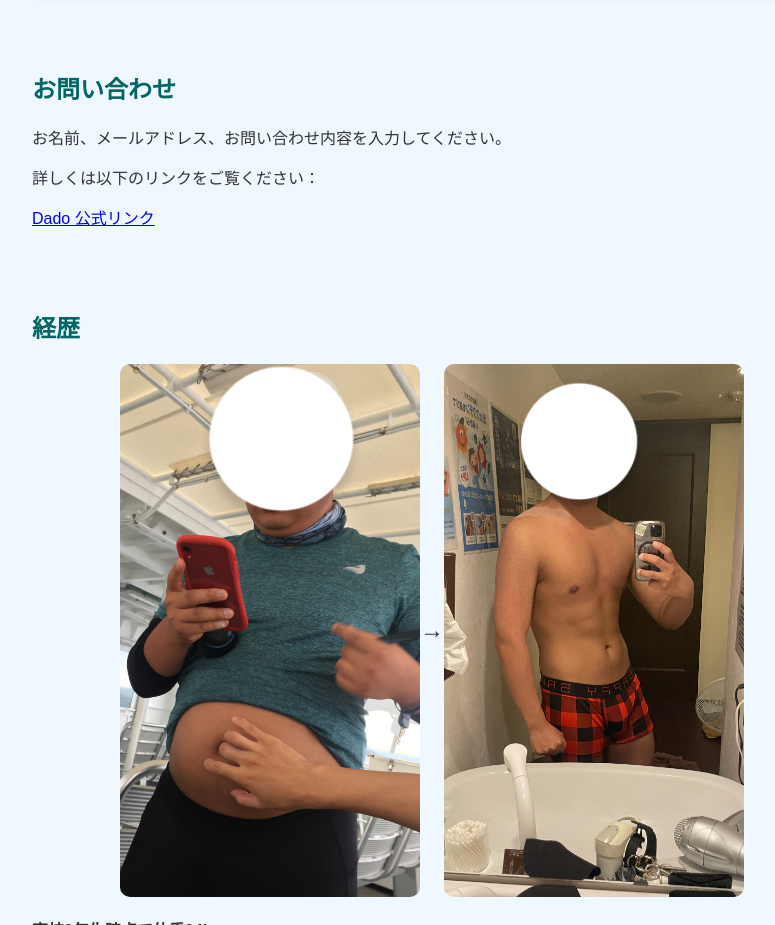
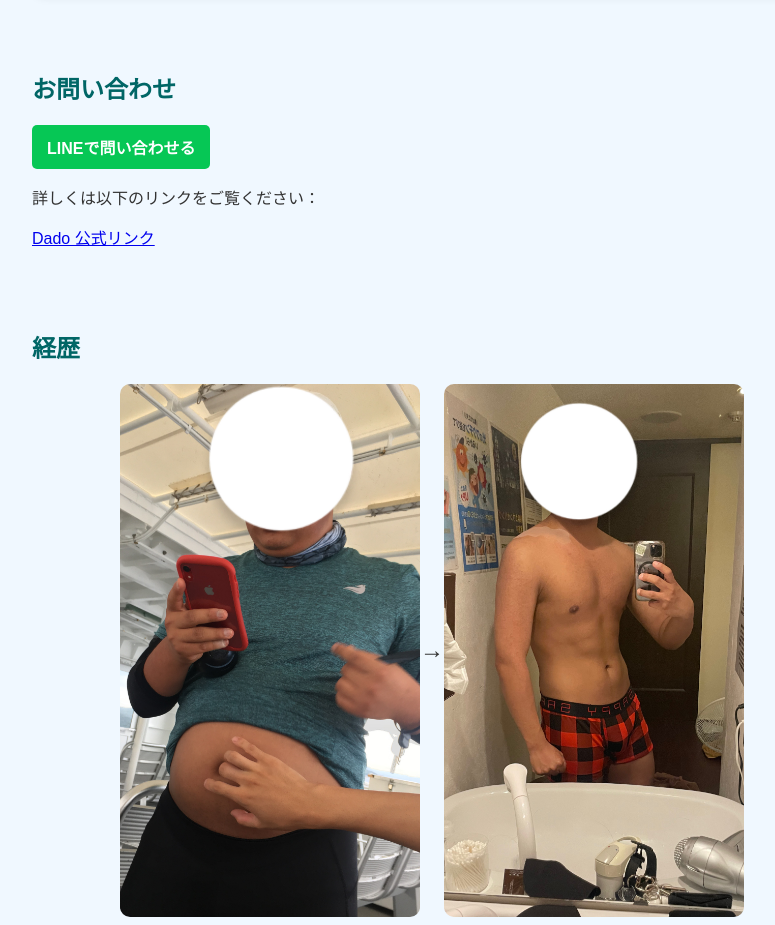
Before and after one commit to luigi0222/dado, a plain HTML site: page index.html in a window 1280 px wide. Shown: the part 2140-3065 px from the top of the page, without its empty margins (208-983 px from the left). Drawn offline with Linux system fonts and the light colour scheme.

Commit message:
Update index.html

```diff
--- a/index.html
+++ b/index.html
@@ -109,7 +109,26 @@
 
     <section>
         <h2>お問い合わせ</h2>
-        <p>お名前、メールアドレス、お問い合わせ内容を入力してください。</p>
+        <a href="https://line.me/R/ti/p/yuichi_0222" target="_blank" class="line-button">
+    LINEで問い合わせる
+</a>
+
+<style>
+.line-button {
+    display: inline-block;
+    background-color: #06C755; /* LINEの緑色 */
+    color: white;
+    padding: 10px 15px;
+    border-radius: 5px;
+    text-decoration: none;
+    font-weight: bold;
+    text-align: center;
+}
+
+.line-button:hover {
+    background-color: #04A544; /* ホバー時の色 */
+}
+</style>
         <p>詳しくは以下のリンクをご覧ください：</p>
         <p><a href="https://lit.link/dadodellavita2" target="_blank">Dado 公式リンク</a></p>
         <div class="image-container">
```
